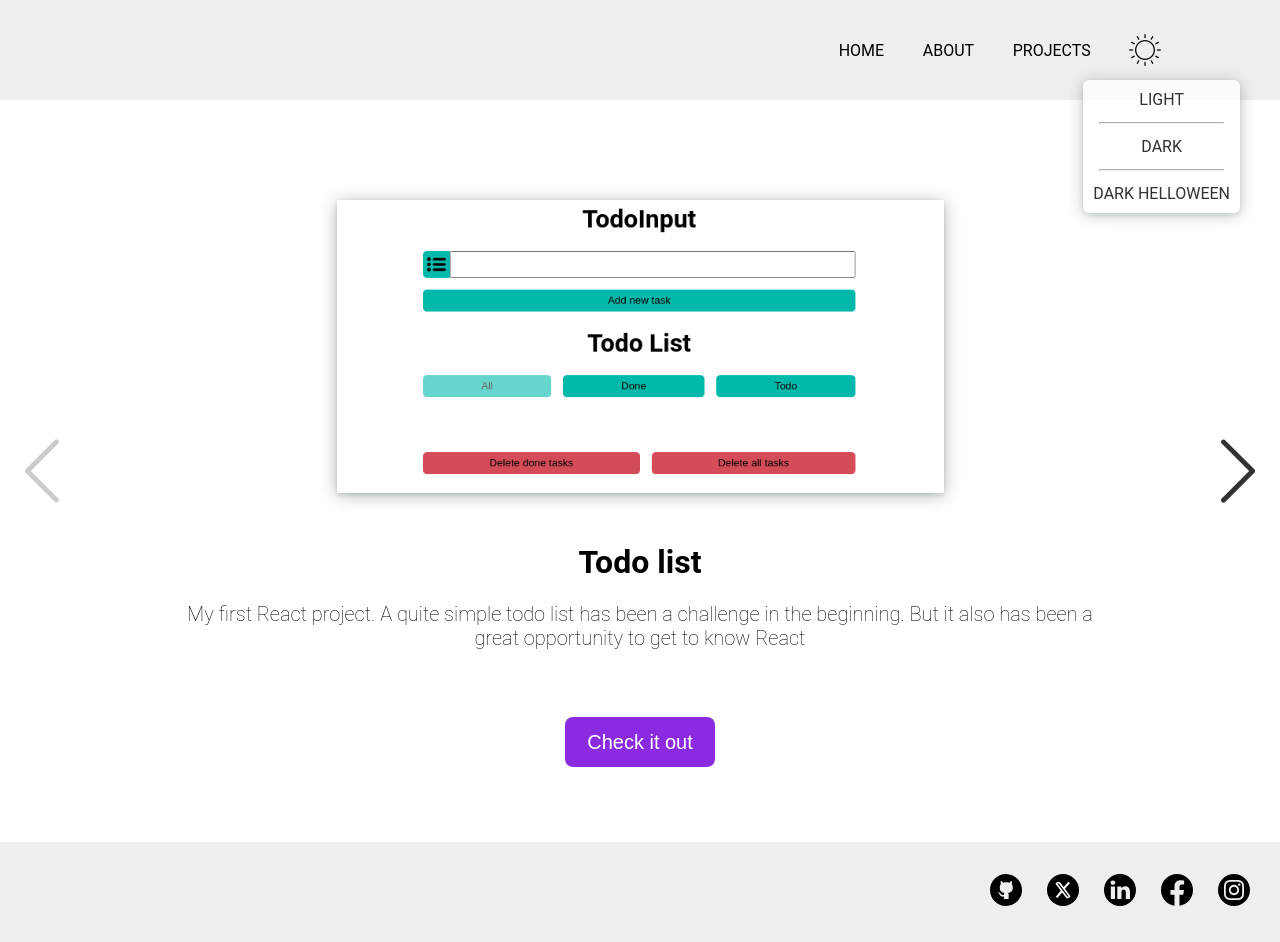
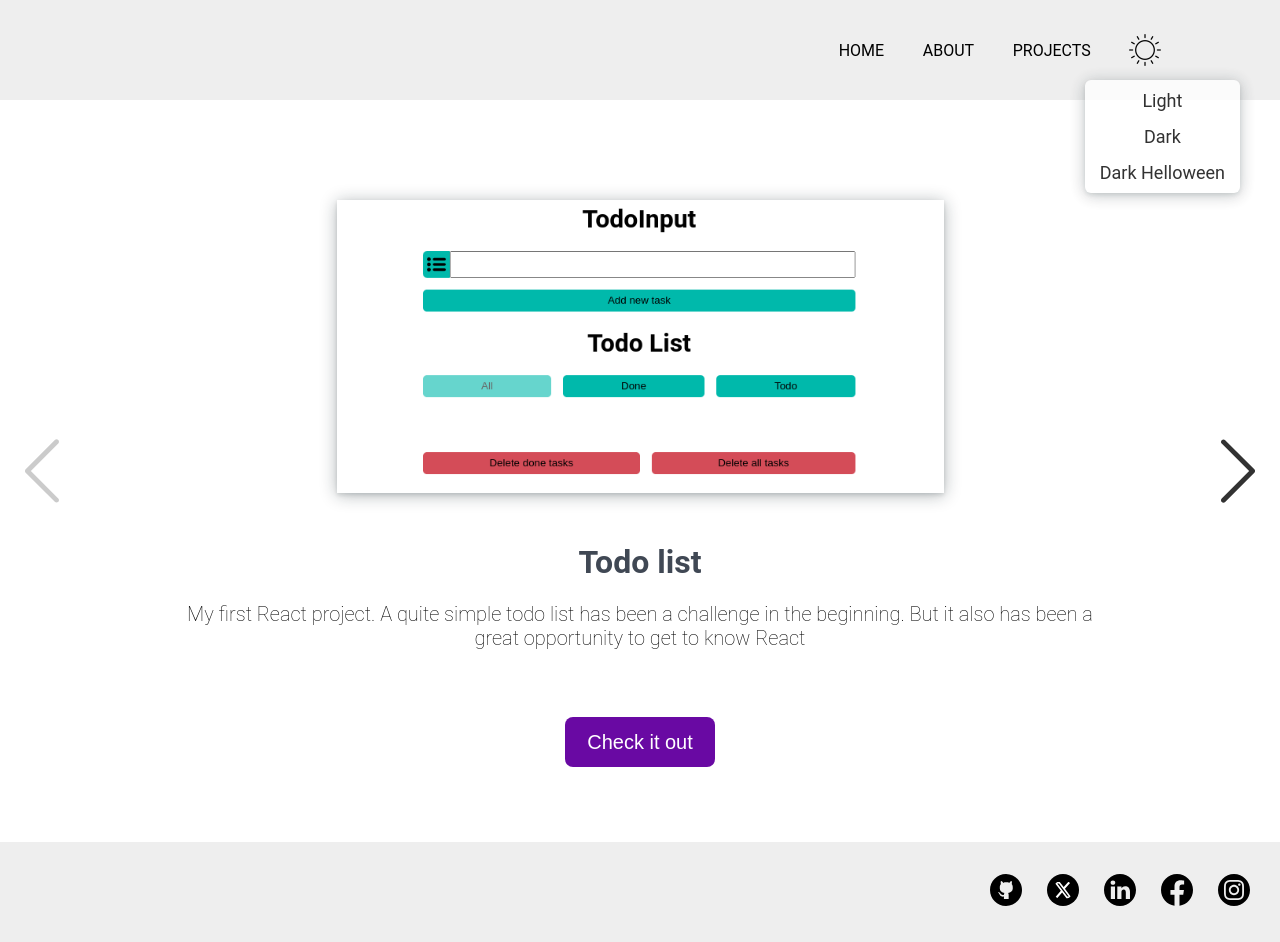
Before and after one commit to pizarrosch/portfolio, a Next.js app: page /projects in a window 1280 px wide. Both pictures are taken after a click on the picture 1145 px from the left and 50 px from the top of the page. Built offline with nearby package versions, Linux system fonts and the light colour scheme.

Commit message:
Style the switcher and the dropdown menu according to the light theme color (violet)

```diff
--- a/src/components/Header/Header.module.scss
+++ b/src/components/Header/Header.module.scss
@@ -23,7 +23,7 @@
   }
 
   .menu:hover {
-    color: #8fabe8;
+    color: #6909a3;
     height: 19px;
     transition: 200ms ease-in-out;
     box-sizing: border-box;
--- a/src/components/ProjectItem/ProjectItem.module.scss
+++ b/src/components/ProjectItem/ProjectItem.module.scss
@@ -10,6 +10,7 @@
 
   h1 {
     margin-top: 0;
+    color: #404854;
   }
 
   .imageWrapper {
@@ -37,7 +38,7 @@
       width: 150px;
       height: 50px;
       border-radius: 8px;
-      background-color: blueviolet;
+      background-color: #6909a3;
       color: white;
       border: none;
       font-size: 20px;
--- a/src/components/Theme/Dropdown List/DropdownList.module.scss
+++ b/src/components/Theme/Dropdown List/DropdownList.module.scss
@@ -1,12 +1,11 @@
 .rootVisible,
-.rootInvisible
-{
+.rootInvisible {
+  display: flex;
+  flex-direction: column;
   box-shadow: rgba(14, 30, 37, 0.12) 0 2px 4px 0, rgba(14, 30, 37, 0.32) 0 2px 16px 0;
   border-radius: 6px;
-  padding: 10px;
+  padding: 5px;
   box-sizing: border-box;
-  display: flex;
-  flex-direction: column;
   gap: 5px;
   position: absolute;
   top: 80px;
@@ -14,17 +13,22 @@
   text-align: center;
   background-color: white;
   opacity: 0.8;
- z-index: 1;
+  z-index: 1;
+  text-transform: none;
+  font-size: 18px;
 }
 
-.listItem {
+.listItemWrapper {
+  padding: 5px 10px;
+  transition: 300ms ease-in-out;
   cursor: pointer;
-  transition: 200ms ease-in-out;
 }
 
-.listItem:hover {
-  color: #8fabe8;
-  transition: 200ms ease-in-out;
+.listItemWrapper:hover {
+  background-color: #6909a3;
+  color: floralwhite;
+  transition: 300ms ease-in-out;
+  border-radius: 6px;
 }
 
 .rootInvisible {
--- a/src/components/Theme/Dropdown List/DropdownList.tsx
+++ b/src/components/Theme/Dropdown List/DropdownList.tsx
@@ -15,20 +15,24 @@ export default function DropdownList({isDropdownVisible, setIsDropdownVisible}:
 
   return (
     <div className={isDropdownVisible ? s.rootVisible : s.rootInvisible}>
-      <span className={s.listItem} onClick={() => {
-        dispatch(switchTheme('light'));
-        setIsDropdownVisible(false);
-      }}>Light</span>
-      <hr className={s.line}/>
+      <div className={s.listItemWrapper}>
+        <span className={s.listItem} onClick={() => {
+          dispatch(switchTheme('light'));
+          setIsDropdownVisible(false);
+        }}>Light</span>
+      </div>
+      <div className={s.listItemWrapper}>
       <span className={s.listItem} onClick={() => {
         dispatch(switchTheme('dark'));
         setIsDropdownVisible(false);
       }}>Dark</span>
-      <hr className={s.line}/>
+      </div>
+        <div className={s.listItemWrapper}>
       <span className={s.listItem} onClick={() => {
         dispatch(switchTheme('darkHelloween'));
         setIsDropdownVisible(false);
       }}>Dark Helloween</span>
+        </div>
     </div>
   )
 }
--- a/src/components/Theme/Theme Menu Button/ThemeMenuButton.tsx
+++ b/src/components/Theme/Theme Menu Button/ThemeMenuButton.tsx
@@ -11,8 +11,8 @@ export default function ThemeMenuButton({onClick}: {onClick: () => void}) {
   const actualTheme = useAppSelector((state: RootState) => state.theme);
 
   return (
-    actualTheme.theme === 'light' ? <Image src={sun} alt='sun' onClick={onClick}/> :
-      actualTheme.theme === 'dark' ? <Image src={moon} alt='moon' onClick={onClick}/> :
-        <Image src={pumpkin} alt='pumpkin' onClick={onClick}/>
+    actualTheme.theme === 'light' ? <Image src={sun} alt='sun' onClick={onClick} style={{cursor: 'pointer'}}/> :
+      actualTheme.theme === 'dark' ? <Image src={moon} alt='moon' onClick={onClick} style={{cursor: 'pointer'}}/> :
+        <Image src={pumpkin} alt='pumpkin' onClick={onClick} style={{cursor: 'pointer'}}/>
   )
 }
--- a/src/pages/styles/index.module.scss
+++ b/src/pages/styles/index.module.scss
@@ -27,16 +27,17 @@
       width: 30px;
       height: 30px;
       border-radius: 50%;
-      background-color: #5d5d5d;
       bottom: -2.5px;
     }
 
     .switcherOff {
       left: -2.5px;
+      background-color: #5d5d5d;
     }
 
     .switcherOn {
       right: -2.5px;
+      background-color: #6909a3;
     }
   }
 
@@ -45,6 +46,6 @@
   }
 
   .switchCircleWrapperOn {
-    background-color: #eeeeee;
+    background-color: #ac87c3;
   }
 }
--- a/src/pages/styles/projects.module.scss
+++ b/src/pages/styles/projects.module.scss
@@ -34,7 +34,8 @@
 
   .arrowLeftActive:hover,
   .arrowRightActive:hover {
-    background-color: #b4b4b4;
+    background-color: #e5e5e5;
+    //opacity: 60%;
     transition: 200ms ease-in-out;
   }
 }
```
Also changed, not shown: src/styles/Home.module.css (added).
